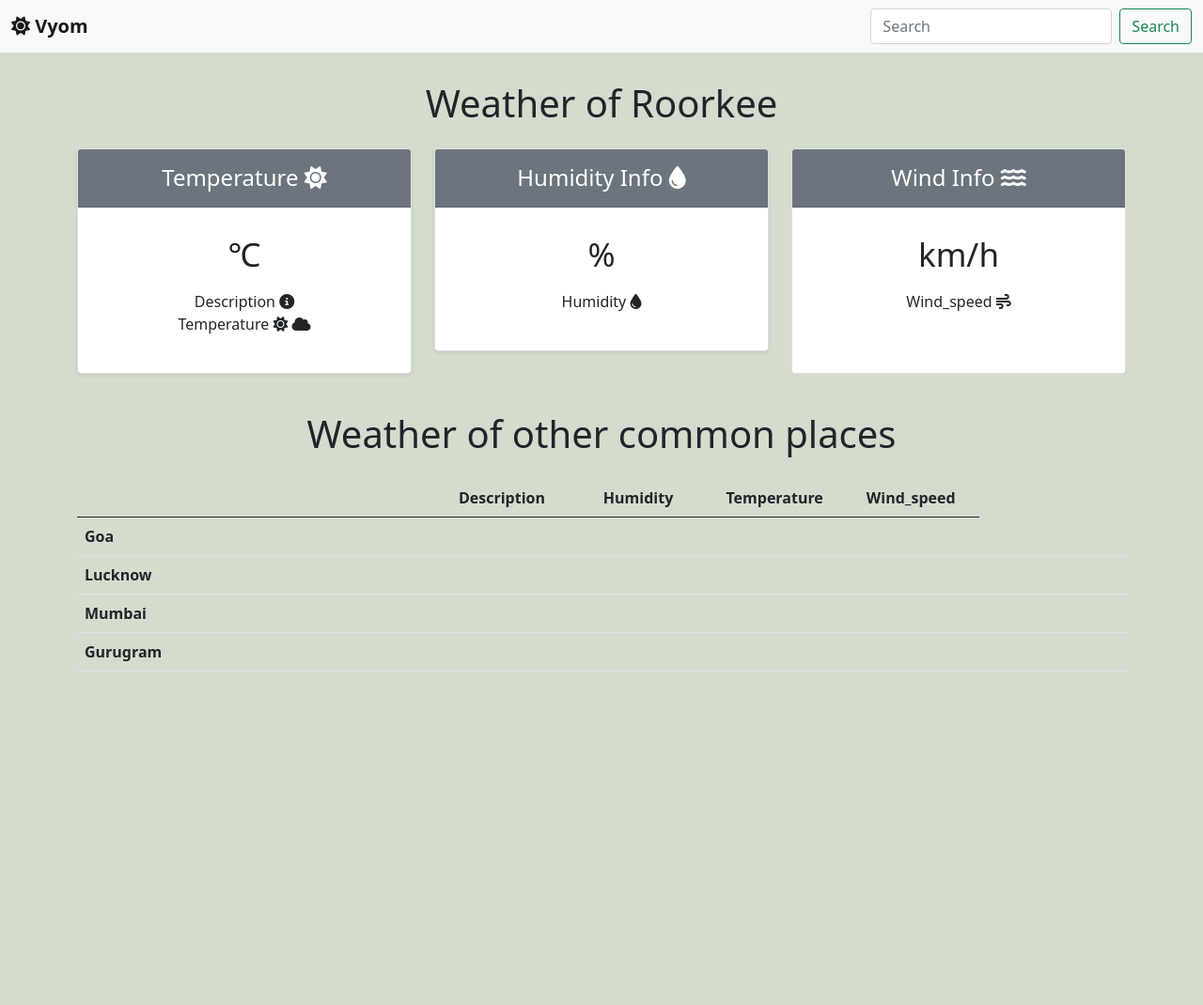
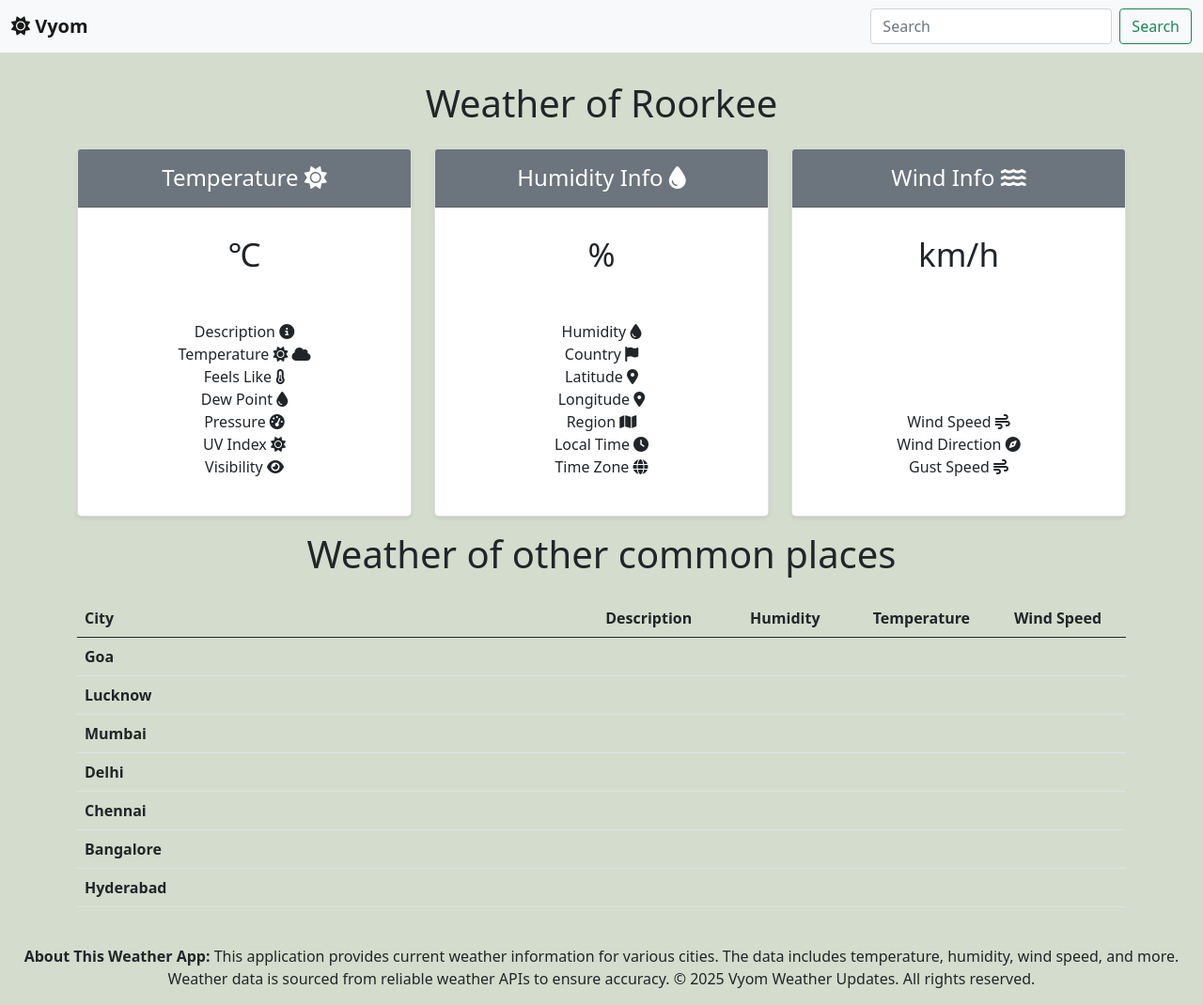
Before and after one commit to Aryan6396/vyom, a plain HTML site: page index.html in a window 1280 px wide. Shown: the whole page at 94% size. Before the commit the page ends 800 px from the top, so only its background shows below. Drawn offline with nearby package versions, Linux system fonts and the light colour scheme; no server answers.

Commit message:
add some information

```diff
--- a/index.html
+++ b/index.html
@@ -21,6 +21,24 @@
     />
 
     <title>Weather's update</title>
+    <style>
+      .card-body {
+        display: flex;
+        flex-direction: column;
+        justify-content: space-between;
+      }
+      .spinner-border {
+        display: none;
+      }
+      .col {
+        display: flex;
+        justify-content: center; /* Center the content horizontally */
+      }
+      .card {
+        height: 100%; /* Make cards take up full height of the column */
+        width: 100%; /* Make cards take up full width of the column */
+      }
+    </style>
   </head>
   <body style="background-color: #D4DCCD;">
     <nav class="navbar navbar-expand-lg navbar-light bg-light">
@@ -63,12 +81,17 @@
 
     <div class="container" style="margin-top: 30px">
       <h1 class="my-4 text-center">Weather of <span id="cityName"></span></h1>
+      <div class="text-center">
+        <div class="spinner-border" role="status" id="loadingSpinner">
+          <span class="visually-hidden">Loading...</span>
+        </div>
+      </div>
       <main>
         <div class="row row-cols-1 row-cols-md-3 mb-3 text-center">
           <div class="col">
             <div class="card mb-4 rounded-3 shadow-sm">
               <div class="card-header py-3 p-3 mb-2 bg-secondary text-white">
-                <h4 class="my-0 fw-normal bg-#FFE8E1" >
+                <h4 class="my-0 fw-normal bg-#FFE8E1">
                   Temperature <i class="fa-solid fa-sun"></i>
                 </h4>
               </div>
@@ -79,13 +102,40 @@
                 </h1>
                 <ul class="list-unstyled mt-3 mb-4">
                   <li>
-                    Description <i class="fa-solid fa-circle-info"></i>
+                    Description
+                    <i class="fa-solid fa-circle-info"></i>
                     <span id="description"></span>
                   </li>
                   <li>
-                    Temperature <i class="fa-solid fa-sun"></i>
+                    Temperature
+                    <i class="fa-solid fa-sun"></i>
                     <i class="fa-solid fa-cloud"></i>
                     <span id="temperature"></span>
+                  </li>
+                  <li>
+                    Feels Like
+                    <i class="fa-solid fa-thermometer-half"></i>
+                    <span id="feelslike"></span>
+                  </li>
+                  <li>
+                    Dew Point
+                    <i class="fa-solid fa-tint"></i>
+                    <span id="dewpoint"></span>
+                  </li>
+                  <li>
+                    Pressure
+                    <i class="fa-solid fa-tachometer-alt"></i>
+                    <span id="pressure"></span>
+                  </li>
+                  <li>
+                    UV Index
+                    <i class="fa-solid fa-sun"></i>
+                    <span id="uv"></span>
+                  </li>
+                  <li>
+                    Visibility
+                    <i class="fa-solid fa-eye"></i>
+                    <span id="visibility"></span>
                   </li>
                 </ul>
               </div>
@@ -105,16 +155,47 @@
                 </h1>
                 <ul class="list-unstyled mt-3 mb-4">
                   <li>
-                    Humidity <i class="fa-solid fa-droplet"></i>
+                    Humidity
+                    <i class="fa-solid fa-droplet"></i>
                     <span id="humidity"></span>
+                  </li>
+                  <li>
+                    Country
+                    <i class="fa-solid fa-flag"></i>
+                    <span id="country"></span>
+                  </li>
+                  <li>
+                    Latitude
+                    <i class="fa-solid fa-map-marker-alt"></i>
+                    <span id="latitude"></span>
+                  </li>
+                  <li>
+                    Longitude
+                    <i class="fa-solid fa-map-marker-alt"></i>
+                    <span id="longitude"></span>
+                  </li>
+                  <li>
+                    Region
+                    <i class="fa-solid fa-map"></i>
+                    <span id="region"></span>
+                  </li>
+                  <li>
+                    Local Time
+                    <i class="fa-solid fa-clock"></i>
+                    <span id="localtime"></span>
+                  </li>
+                  <li>
+                    Time Zone
+                    <i class="fa-solid fa-globe"></i>
+                    <span id="timezone"></span>
                   </li>
                 </ul>
               </div>
             </div>
           </div>
           <div class="col">
-            <div class="card mb-4 ">
-              <div class="card-header py-3 text-bg-primary  p-3 mb-2 bg-secondary text-white">
+            <div class="card mb-4 rounded-3 shadow-sm">
+              <div class="card-header py-3 p-3 mb-2 bg-secondary text-white">
                 <h4 class="my-0 fw-normal">
                   Wind Info <i class="fa-solid fa-water"></i>
                 </h4>
@@ -124,13 +205,22 @@
                   <span id="wind_speed2"></span
                   ><small class="text-body-secondary fw-light"> km/h</small>
                 </h1>
-
                 <ul class="list-unstyled mt-3 mb-4">
                   <li>
-                    Wind_speed <i class="fa-solid fa-wind"></i>
+                    Wind Speed
+                    <i class="fa-solid fa-wind"></i>
                     <span id="wind_speed"></span>
                   </li>
-                  <div style="color: white">.</div>
+                  <li>
+                    Wind Direction
+                    <i class="fa-solid fa-compass"></i>
+                    <span id="wind_direction"></span>
+                  </li>
+                  <li>
+                    Gust Speed
+                    <i class="fa-solid fa-wind"></i>
+                    <span id="gust_speed"></span>
+                  </li>
                 </ul>
               </div>
             </div>
@@ -145,18 +235,17 @@
           <table class="table text-center">
             <thead>
               <tr>
-                <th style="width: 34%"></th>
+                <th class="text-start">City</th>
                 <th style="width: 13%">Description</th>
                 <th style="width: 13%">Humidity</th>
                 <th style="width: 13%">Temperature</th>
-                <th style="width: 13%">Wind_speed</th>
+                <th style="width: 13%">Wind Speed</th>
               </tr>
             </thead>
 
             <tbody>
               <tr>
                 <th scope="row" class="text-start">Goa</th>
-                <td></td>
                 <td></td>
                 <td></td>
                 <td></td>
@@ -168,7 +257,6 @@
                 <td></td>
                 <td></td>
                 <td></td>
-                <td></td>
               </tr>
               <tr>
                 <th scope="row" class="text-start">Mumbai</th>
@@ -176,11 +264,30 @@
                 <td></td>
                 <td></td>
                 <td></td>
+              </tr>
+              <tr>
+                <th scope="row" class="text-start">Delhi</th>
+                <td></td>
+                <td></td>
+                <td></td>
                 <td></td>
               </tr>
               <tr>
-                <th scope="row" class="text-start">Gurugram</th>
+                <th scope="row" class="text-start">Chennai</th>
                 <td></td>
+                <td></td>
+                <td></td>
+                <td></td>
+              </tr>
+              <tr>
+                <th scope="row" class="text-start">Bangalore</th>
+                <td></td>
+                <td></td>
+                <td></td>
+                <td></td>
+              </tr>
+              <tr>
+                <th scope="row" class="text-start">Hyderabad</th>
                 <td></td>
                 <td></td>
                 <td></td>
@@ -192,6 +299,16 @@
       </main>
     </div>
 
+    <footer class="text-center mt-4">
+      <p>
+        <strong>About This Weather App:</strong> This application provides
+        current weather information for various cities. The data includes
+        temperature, humidity, wind speed, and more. Weather data is sourced
+        from reliable weather APIs to ensure accuracy. &copy; 2025 Vyom Weather
+        Updates. All rights reserved.
+      </p>
+    </footer>
+
     <script
       src="https://cdn.jsdelivr.net/npm/bootstrap@5.0.2/dist/js/bootstrap.bundle.min.js"
       integrity="sha384-MrcW6ZMFYlzcLA8Nl+NtUVF0sA7MsXsP1UyJoMp4YLEuNSfAP+JcXn/tWtIaxVXM"
--- a/script.js
+++ b/script.js
@@ -1,51 +1,67 @@
-const url = 'https://cities-temperature.p.rapidapi.com/weather/v1/current';
+const url = 'http://api.weatherapi.com/v1/current.json';
 const options = {
-	method: 'GET',
-	headers: {
-		'x-rapidapi-key': '25558afb74msh7b53b97c3add671p10c372jsn6208de83bc19',
-		'x-rapidapi-host': 'cities-temperature.p.rapidapi.com'
-	}
+    method: 'GET',
+    headers: {
+        'x-rapidapi-key': '04789b89a1cb48d68de125244251502'
+    }
 };
-
 
 // Function to fetch and display weather data for a single city
 const getWeather = (city) => {
   cityName.innerHTML = city; // Update the main city's name dynamically
-  fetch(`${url}?location=${city}`, options)
+  document.getElementById('loadingSpinner').style.display = 'block'; // Show loading spinner
+  fetch(`${url}?key=04789b89a1cb48d68de125244251502&q=${city}`, options)
     .then((response) => response.json())
     .then((data) => {
       console.log(data);
+      document.getElementById('loadingSpinner').style.display = 'none'; // Hide loading spinner
 
       // Populate the main weather cards
-      description.innerHTML = data.description || "N/A";
-      humidity.innerHTML = data.humidity || "N/A";
-      humidity2.innerHTML = data.humidity || "N/A";
-      location.innerHTML = data.name || "N/A";
-      temperature.innerHTML = data.temperature || "N/A";
-      temperature2.innerHTML = data.temperature || "N/A";
-      wind_speed.innerHTML = data.wind_speed || "N/A";
-      wind_speed2.innerHTML = data.wind_speed || "N/A";
+      description.innerHTML = data.current.condition.text || "N/A";
+      humidity.innerHTML = data.current.humidity || "N/A";
+      humidity2.innerHTML = data.current.humidity || "N/A";
+      location.innerHTML = data.location.name || "N/A";
+      temperature.innerHTML = data.current.temp_c || "N/A";
+      temperature2.innerHTML = data.current.temp_c || "N/A";
+      wind_speed.innerHTML = data.current.wind_kph || "N/A";
+      wind_speed2.innerHTML = data.current.wind_kph || "N/A";
+      feelslike.innerHTML = data.current.feelslike_c || "N/A";
+      dewpoint.innerHTML = data.current.dewpoint_c || "N/A";
+      pressure.innerHTML = data.current.pressure_mb || "N/A";
+      uv.innerHTML = data.current.uv || "N/A";
+      visibility.innerHTML = data.current.vis_km || "N/A";
+      wind_direction.innerHTML = data.current.wind_dir || "N/A";
+      gust_speed.innerHTML = data.current.gust_kph || "N/A";
+      country.innerHTML = data.location.country || "N/A";
+      latitude.innerHTML = data.location.lat || "N/A";
+      longitude.innerHTML = data.location.lon || "N/A";
+      region.innerHTML = data.location.region || "N/A";
+      localtime.innerHTML = data.location.localtime || "N/A";
+      timezone.innerHTML = data.location.tz_id || "N/A";
     })
-    .catch((err) => console.error(err));
+    .catch((err) => {
+      console.error(err);
+      document.getElementById('loadingSpinner').style.display = 'none'; // Hide loading spinner
+    });
 };
 
 // Function to populate the table rows with weather data for predefined cities
 const populateTable = () => {
-  const cities = ["Goa", "Lucknow", "Mumbai", "Gurugram"]; // List of cities
+  const cities = ["Goa", "Lucknow", "Mumbai", "Delhi", "Chennai", "Bangalore", "Hyderabad"]; // List of cities
   const tableRows = document.querySelectorAll("tbody tr");
 
   cities.forEach((city, index) => {
-    fetch(`${url}?location=${city}`, options)
+    fetch(`${url}?key=04789b89a1cb48d68de125244251502&q=${city}`, options)
       .then((response) => response.json())
       .then((data) => {
         const row = tableRows[index];
         const cells = row.querySelectorAll("td");
 
         // Fill the cells with fetched data
-        cells[0].textContent = data.description || "N/A"; // Description
-        cells[1].textContent = data.humidity || "N/A"; // Humidity
-        cells[2].textContent = data.temperature || "N/A"; // Temperature
-        cells[3].textContent = data.wind_speed || "N/A"; // Wind Speed
+        cells[0].textContent = data.current.condition.text || "N/A"; // Description
+        cells[1].textContent = data.current.humidity || "N/A"; // Humidity
+        cells[2].textContent = data.current.temp_c || "N/A"; // Temperature
+        cells[3].textContent = data.current.wind_kph || "N/A"; // Wind Speed
       })
       .catch((err) => {
         console.error(`Error fetching data for ${city}:`, err);
```
